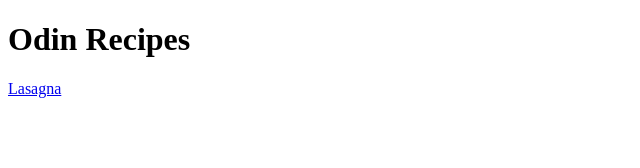
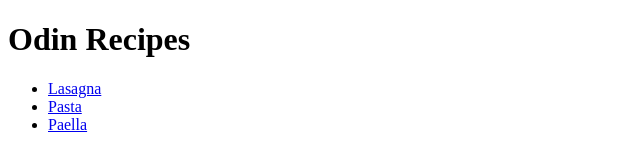
Before and after one commit to phuntsok/odin-recipes, a plain HTML site: page index.html in a window 1280 px wide. Shown: the whole page, without its empty margins (0-640 px from the left). Drawn offline with Linux system fonts and the light colour scheme.

Commit message:
Link new recipes to index page

```diff
--- a/index.html
+++ b/index.html
@@ -8,6 +8,10 @@
 </head>
 <body>
     <h1>Odin Recipes</h1>
-    <a href="./recipes/lasagna.html">Lasagna</a>
+    <ul>
+        <li><a href="./recipes/lasagna.html">Lasagna</a></li>
+        <li><a href="./recipes/pasta.html">Pasta</a></li>
+        <li><a href="./recipes/paella.html">Paella</a></li>
+    </ul>
 </body>
 </html>
```
